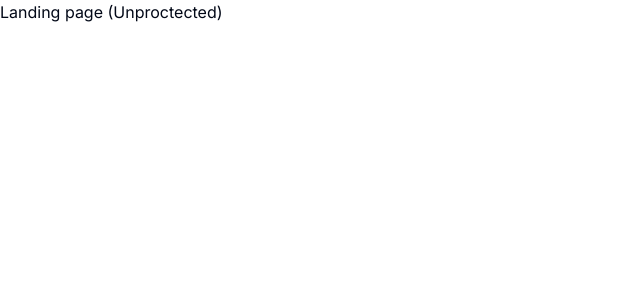
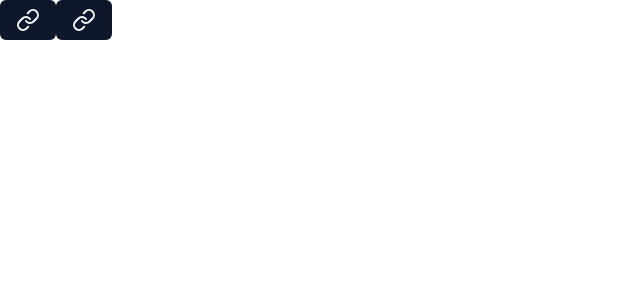
Before and after one commit to LucasJnoub/saas-ai, a Next.js app: page / in a window 1280 px wide. Shown: the top 300 px of the page, without its empty margins (0-640 px from the left). Built offline with nearby package versions, Linux system fonts and the light colour scheme.

Commit message:
adding login and signup button on landing page

```diff
--- a/app/(landing)/page.tsx
+++ b/app/(landing)/page.tsx
@@ -1,7 +1,16 @@
+import { Button } from '@/components/ui/button'
+import { Link } from 'lucide-react'
 import React from 'react'
 
 export default function LandingPage() {
   return (
-    <div>Landing page (Unproctected)</div>
+    <div>
+      <Button>
+        <Link href='/sign-in'>Login</Link>
+      </Button>
+      <Button>
+        <Link href='/sign-up'>Sign-up</Link>
+      </Button>
+    </div>
   )
 }
```
